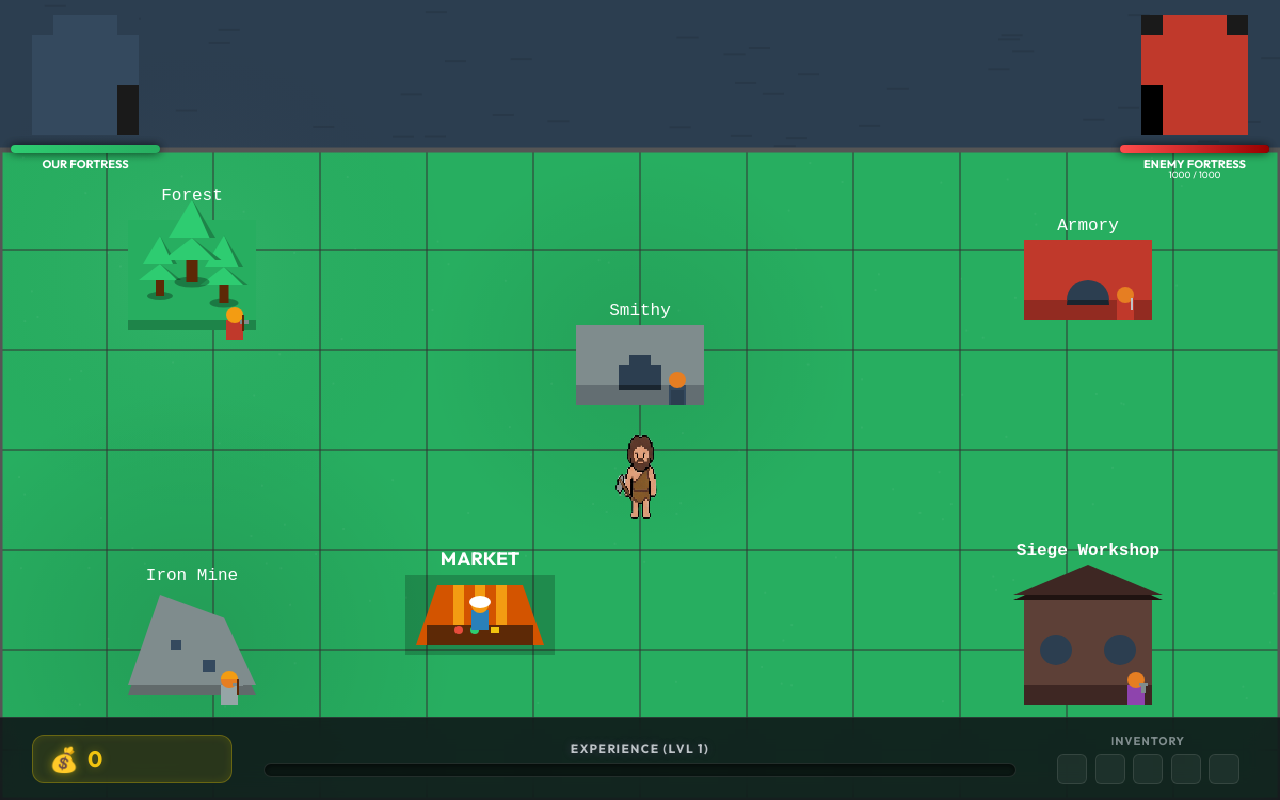
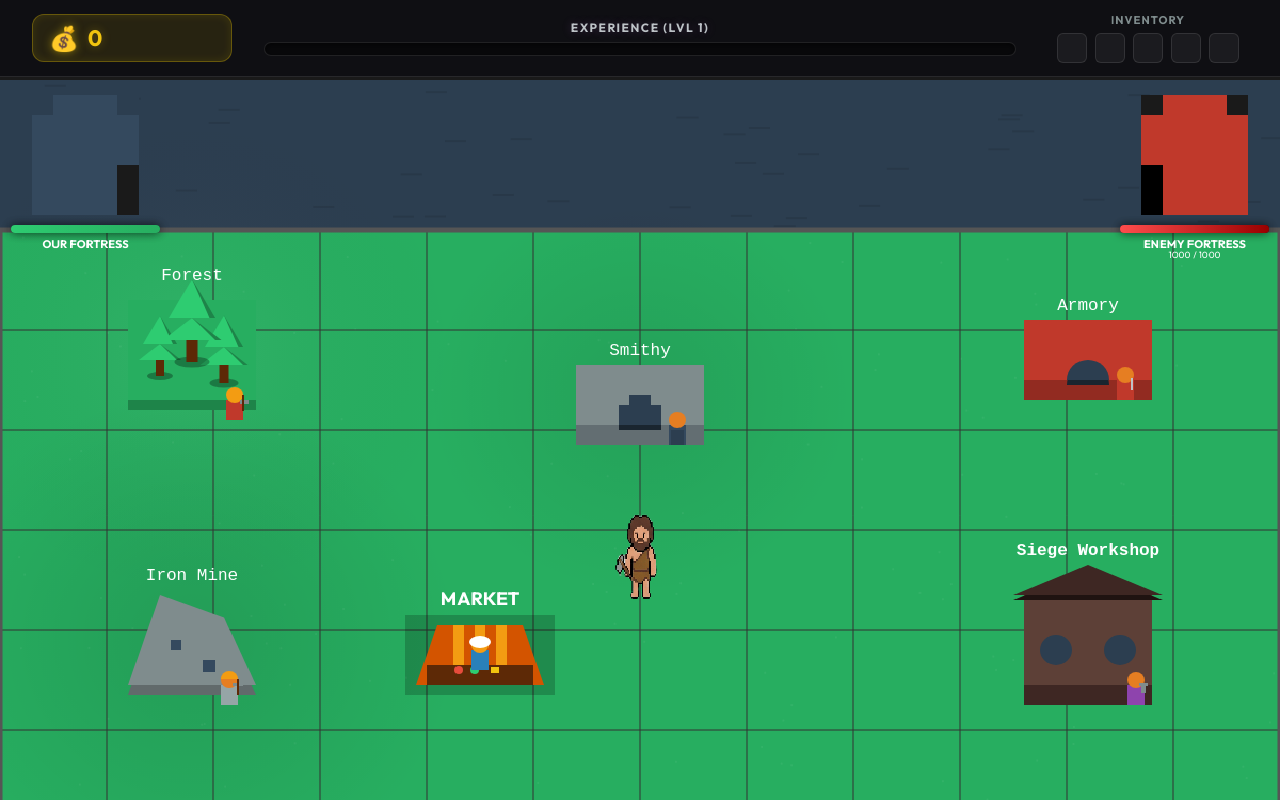
Before and after one commit to atibara/Smith-of-Ages, a website built with Vite: page index.html in a window 1280 px wide. Both pictures are taken after a click on the button "Play". Built offline with nearby package versions, Linux system fonts and the light colour scheme.

Commit message:
feat: relocate HUD to the top of the screen and adjust coordinate systems accordingly

```diff
--- a/src/main.js
+++ b/src/main.js
@@ -37,6 +37,7 @@ const ctx = canvas.getContext('2d');
 // --- FIXED VIRTUAL RESOLUTION ---
 let width = 1200;
 let height = 800;
+const HUD_OFFSET = 80;
 
 const player = new Player(400, 300);
 const smithy = new Smithy(400, 300);
@@ -194,25 +195,24 @@ function resize() {
   canvas.height = height;
   ctx.imageSmoothingEnabled = false;
 
-  const midY = UPPER_WORLD_HEIGHT + (height - UPPER_WORLD_HEIGHT) / 2;
-
   // --- Resource District (West) ---
   forest.x = 180;
   forest.y = UPPER_WORLD_HEIGHT + 120;
   mine.x = 180;
-  mine.y = height - 160;
+  mine.y = (height - HUD_OFFSET) - 160;
 
   // --- Military District (East) ---
   armory.x = width - 180;
   armory.y = UPPER_WORLD_HEIGHT + 120;
   workshop.x = width - 180;
-  workshop.y = height - 160;
+  workshop.y = (height - HUD_OFFSET) - 160;
 
   // --- Village Center (Center) ---
+  const lowerWorldCenterY = UPPER_WORLD_HEIGHT + (height - HUD_OFFSET - UPPER_WORLD_HEIGHT) / 2;
   smithy.x = width / 2;
-  smithy.y = midY - 120; // Moved further up
+  smithy.y = lowerWorldCenterY - 120;
   market.x = width / 2 - 150;
-  market.y = midY + 140; // Moved further down
+  market.y = lowerWorldCenterY + 140;
 
   // --- Battlefield Bases ---
   upperBase.x = 80;
@@ -353,10 +353,9 @@ canvas.addEventListener('mousedown', (e) => {
   const screenX = (e.clientX - rect.left) * scaleX;
   const screenY = (e.clientY - rect.top) * scaleY;
   const worldX = screenX + camera.x;
-  const worldY = screenY + camera.y;
+  const worldY = screenY + camera.y - HUD_OFFSET; // Account for HUD translation
   const obstacles = [smithy, mine, forest, armory, workshop, market];
-  // Subtract 80px from maxY for HUD area
-  player.setTarget(worldX, worldY, obstacles, { minX: 0, maxX: width, minY: UPPER_WORLD_HEIGHT, maxY: height - 80 });
+  player.setTarget(worldX, worldY, obstacles, { minX: 0, maxX: width, minY: UPPER_WORLD_HEIGHT, maxY: height - HUD_OFFSET - 20 });
 });
 
 function drawGrid() {
@@ -387,8 +386,7 @@ function update() {
   if (gameState !== 'PLAYING' && gameState !== 'SHOPPING') return;
 
   const obstacles = [smithy, mine, forest, armory, workshop, market];
-  // Subtract 80px from maxY for HUD area
-  player.update({ minX: 0, maxX: width, minY: UPPER_WORLD_HEIGHT, maxY: height - 80 }, obstacles);
+  player.update({ minX: 0, maxX: width, minY: UPPER_WORLD_HEIGHT, maxY: height - HUD_OFFSET - 20 }, obstacles);
 
   const isTowing = mangonels.some(m => m.state === 'FOLLOWING');
   player.speedBase = player.speedBase || 2.5;
@@ -529,6 +527,10 @@ function updateHUD() {
 }
 
 function render() {
+  ctx.clearRect(0, 0, width, height); // Clear whole canvas
+  ctx.save();
+  ctx.translate(0, HUD_OFFSET); // Move the game world down
+
   ctx.drawImage(bgCanvas, -camera.x, -camera.y);
   ctx.strokeStyle = '#e74c3c';
   ctx.lineWidth = 4;
@@ -601,6 +603,8 @@ function render() {
     else if (hasBow) ctx.fillText('Press SPACE to deliver bow', armory.x, armory.y + armory.height / 2 + 20);
     else ctx.fillText('Need Sword, Bow or Follower Mangonel!', armory.x, armory.y + armory.height / 2 + 20);
   }
+
+  ctx.restore(); // Restore context to draw screen-space overlays (Defeat/Victory)
 
   if (upperBase.health <= 0) {
     ctx.fillStyle = 'rgba(0, 0, 0, 0.7)';
--- a/style.css
+++ b/style.css
@@ -263,8 +263,8 @@ select option { background: #2c3e50; }
   pointer-events: none;
   display: flex;
   flex-direction: column;
-  justify-content: flex-end;
-  z-index: 50;
+  justify-content: flex-start;
+  z-index: 200;
   transition: opacity 0.5s ease;
 }
 
@@ -274,15 +274,15 @@ select option { background: #2c3e50; }
 
 #hud-bottom {
   width: 100%;
-  background: rgba(15, 15, 20, 0.85);
-  backdrop-filter: blur(15px);
-  padding: 1rem 2rem;
-  border-top: 1px solid rgba(255, 255, 255, 0.1);
+  background: rgba(15, 15, 20, 0.95);
+  backdrop-filter: blur(20px);
+  padding: 0.8rem 2rem;
+  border-bottom: 1px solid rgba(255, 255, 255, 0.1);
   display: grid;
   grid-template-columns: 200px 1fr 200px;
   align-items: center;
   gap: 2rem;
-  animation: slideUp 0.6s cubic-bezier(0.165, 0.84, 0.44, 1);
+  animation: slideDown 0.6s cubic-bezier(0.165, 0.84, 0.44, 1);
 }
 
 /* Gold Display */
@@ -348,8 +348,8 @@ select option { background: #2c3e50; }
   box-shadow: 0 0 15px rgba(155, 89, 182, 0.5);
 }
 
-@keyframes slideUp {
-  from { transform: translateY(100px); opacity: 0; }
+@keyframes slideDown {
+  from { transform: translateY(-100px); opacity: 0; }
   to { transform: translateY(0); opacity: 1; }
 }
 
```
